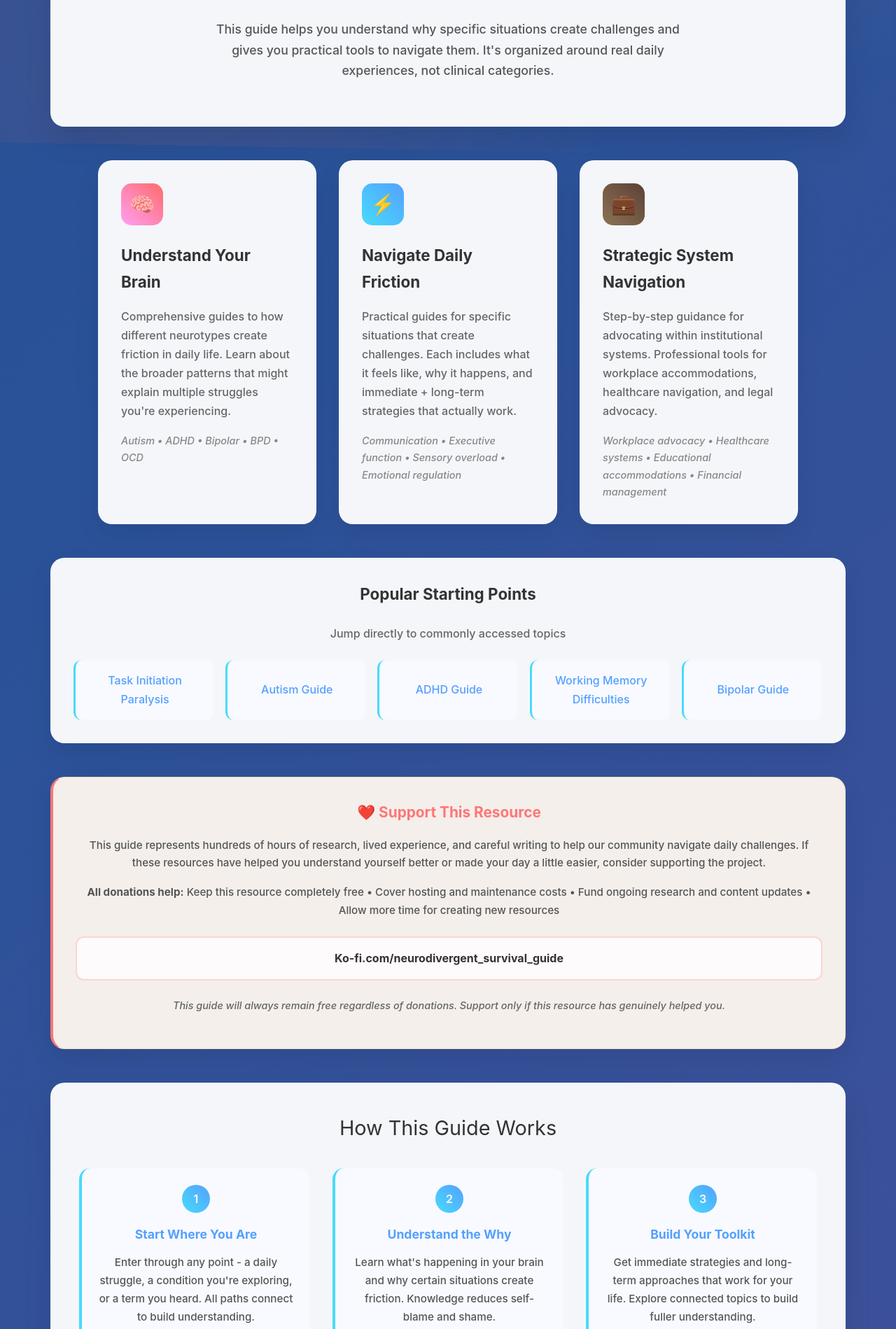
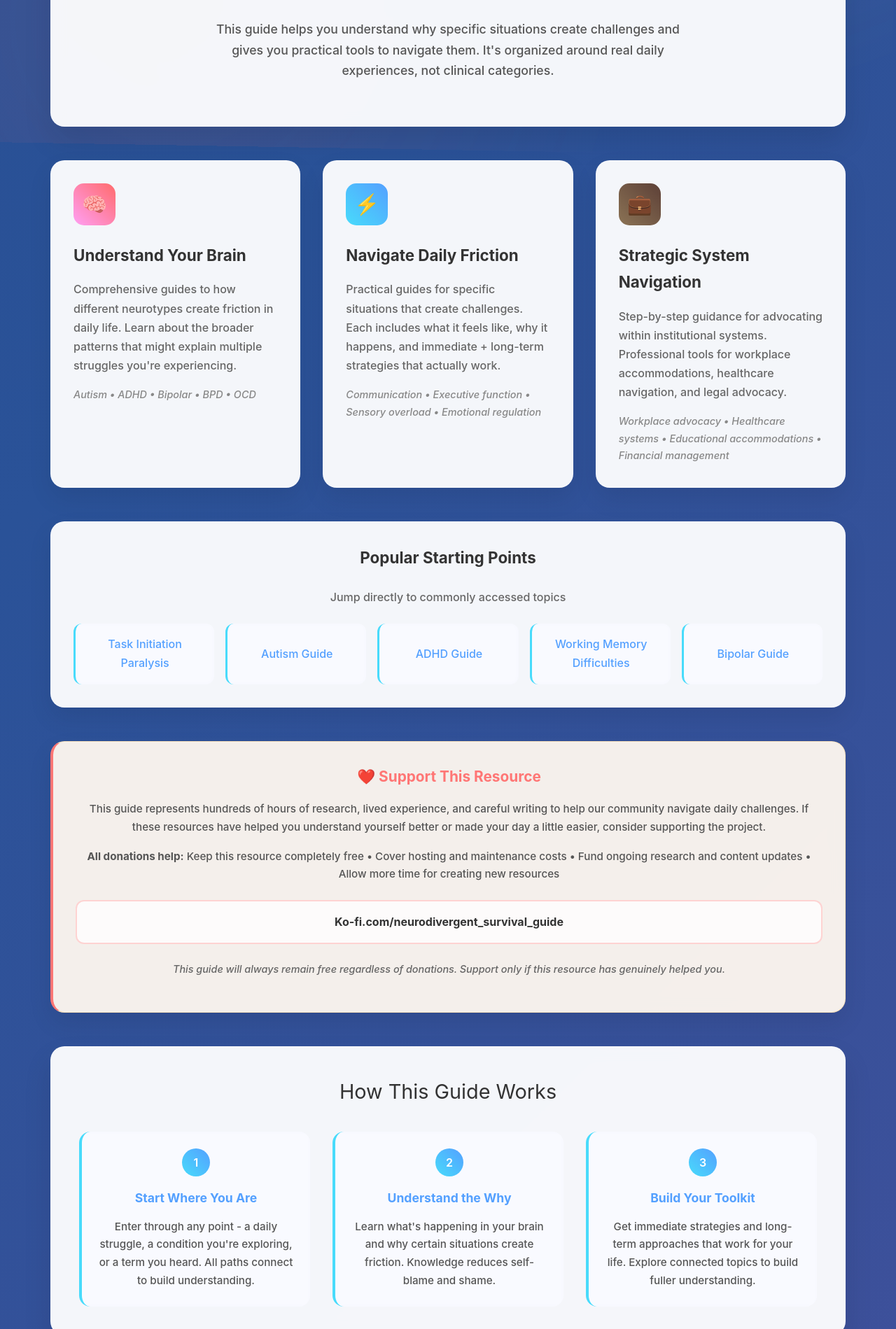
Before and after one commit to neurodivergent-survival-guide/neurodivergent-survival-guide, a Jekyll site: the page built from index.html, in a window 1280 px wide. Shown: the part 682-2581 px from the top of the page at 70% size. Built offline with Jekyll 4.4.1, drawn with Linux system fonts in a browser that asks for light colours.

Commit message:
Update index.html

```diff
--- a/index.html
+++ b/index.html
@@ -216,9 +216,6 @@ title: "The Neurodivergent Survival Guide"
         grid-template-columns: repeat(3, 1fr);
         gap: 2rem;
         margin: 3rem 0;
-        max-width: 1000px;
-        margin-left: auto;
-        margin-right: auto;
     }
 
     .section-card {
```
